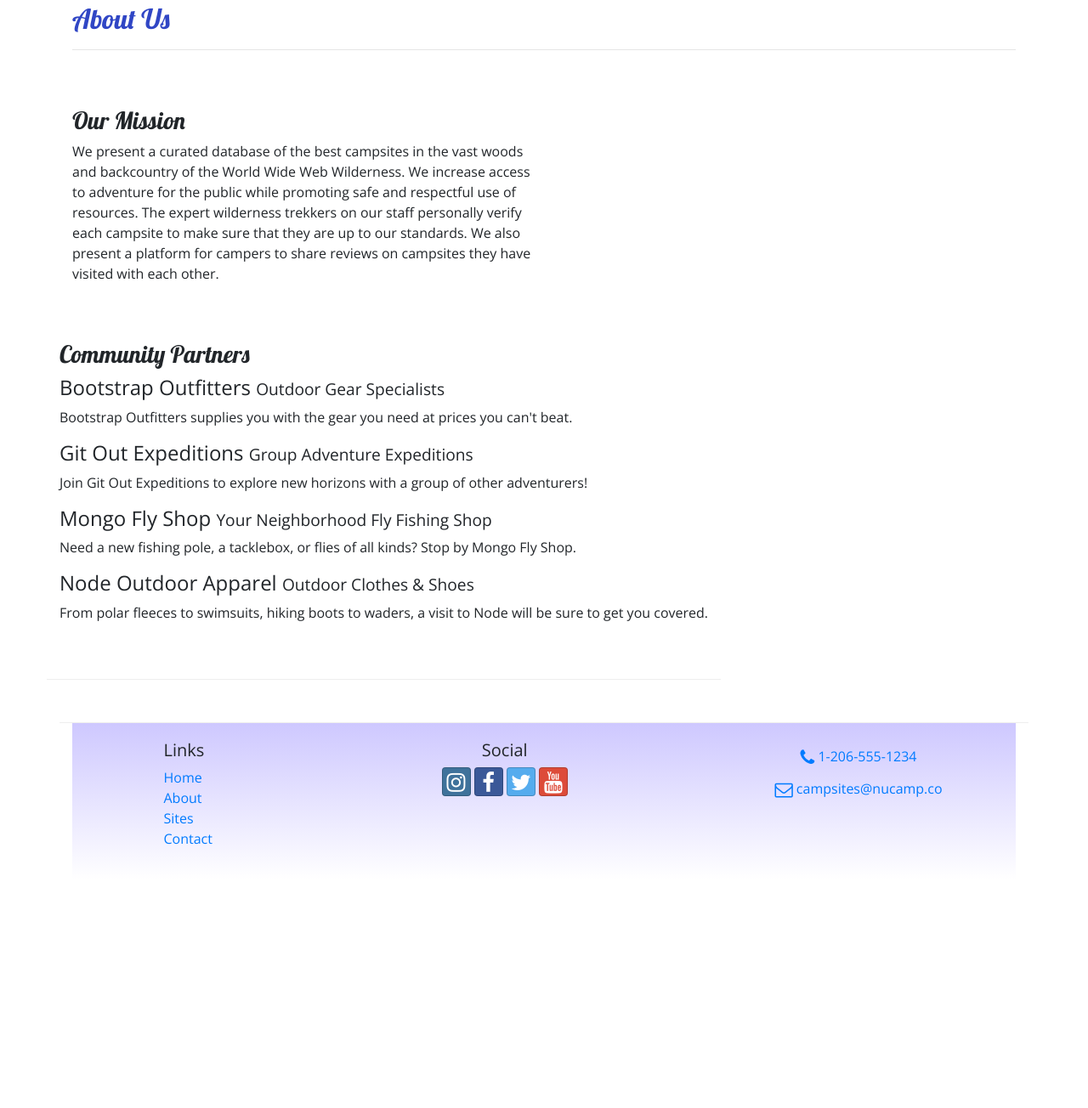
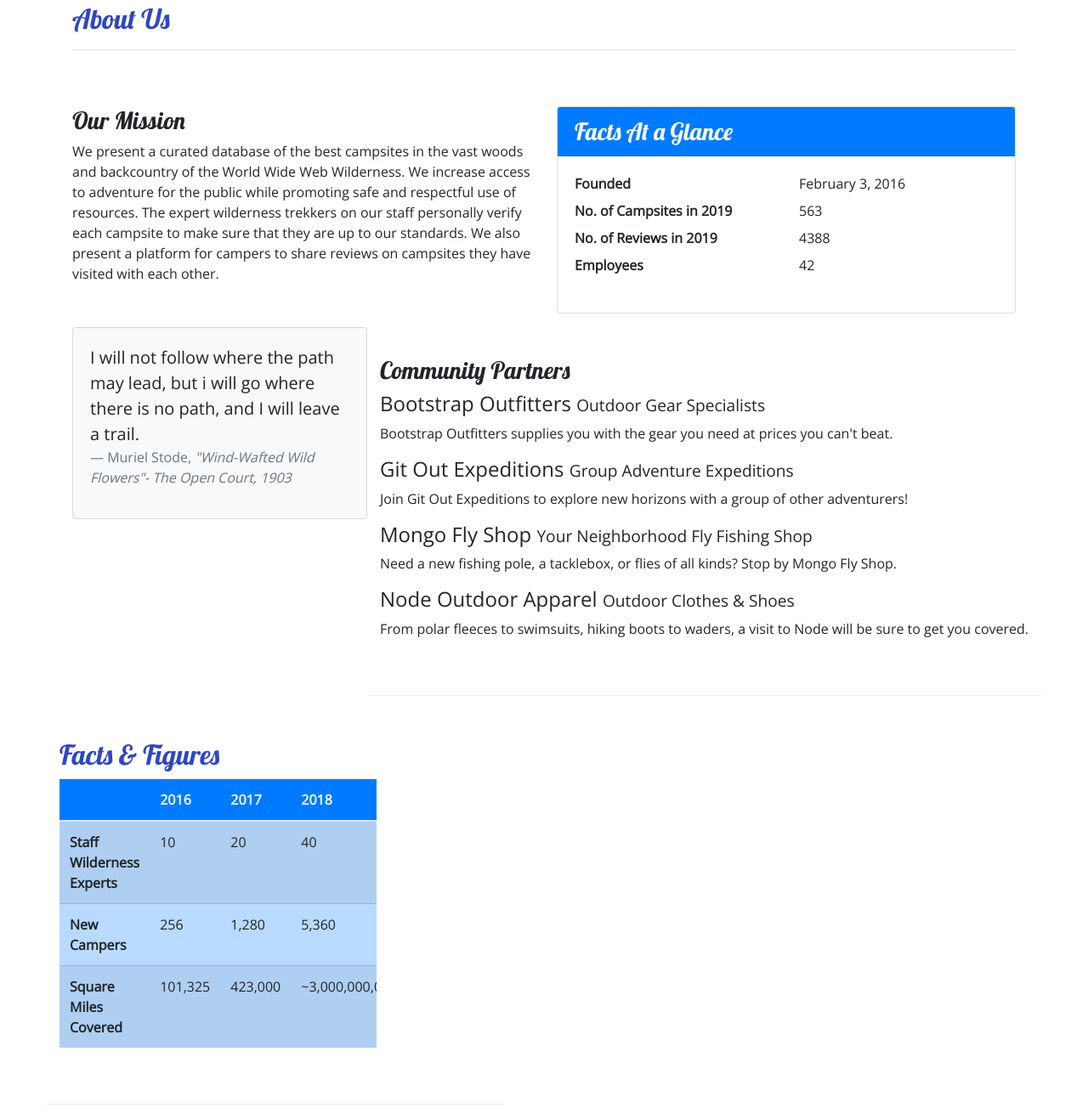
Before and after one commit to ralph702/nuCamp, a website: page aboutus.html in a window 1280 px wide. Shown: the part 279-1583 px from the top of the page at 85% size. Before the commit the page ends 1314 px from the top, so only its background shows below. Drawn offline with nearby package versions, Linux system fonts and the light colour scheme.

Commit message:
nucamp work

```diff
--- a/aboutus.html
+++ b/aboutus.html
@@ -64,7 +64,36 @@
             <h3>Our Mission</h3>
             <p>We present a curated database of the best campsites in the vast woods and backcountry of the World Wide Web Wilderness. We increase access to adventure for the public while promoting safe and respectful use of resources. The expert wilderness trekkers on our staff personally verify each campsite to make sure that they are up to our standards. We also present a platform for campers to share reviews on campsites they have visited with each other.</p>
         </div>
+        <div class="col-sm-6">
+            <div class="card">
+                <h3 class="card-header bg-primary text-white"> Facts At a Glance</h3>
+                <div class="card-body">
+                    <dl class="row">
+                        <dt class="col-6">Founded</dt>
+                        <dd class="col-6">February 3, 2016 </dd>
+                        <dt class="col-6">No. of Campsites in 2019</dt>
+                        <dd class="col-6">563</dd>
+                        <dt class="col-6">No. of Reviews in 2019</dt>
+                        <dd class="col-6">4388</dd>
+                        <dt class="col-6">Employees</dt>
+                        <dd class="col-6">42</dd>
 
+                    </dl>
+                </div>
+            </div>
+        </div>
+        <div class="col">
+            <div class="card bg-light mt-3">
+                <blockquote class="blockquote card-body">
+                    <p class="mb-0">I will not follow where the path may lead, but i will go where there is no path, and I will leave a trail.</p>
+                    <footer class="blockquote-footer">Muriel Stode,
+                        <cite title="Source Title">"Wind-Wafted Wild Flowers"- The Open Court, 1903</cite>
+
+                    </footer>
+                </blockquote>
+
+            </div>
+        </div>
 
         <div class="row row-content">
             <div class="col-12">
@@ -79,9 +108,50 @@
                 <p class="d-none d-sm-block">From polar fleeces to swimsuits, hiking boots to waders, a visit to Node will be sure to get you covered.</p>
             </div>
         </div>
+        <div class="row row-content">
+            <div class="col-sm-9">
+                <h2>Facts &amp; Figures</h2>
+                <div class="table-responsive">
+                    <table class="table table-striped">
+                        <thead>
+                            <tr class="bg-primary text-light">
+                                <th>   </th>
+                                <th> 2016</th>
+                                <th> 2017</th>
+                                <th> 2018</th>
+                            </tr>
+                        </thead>
+                        <tbody class="table-primary">
+                            <tr>
+                                <th> Staff Wilderness Experts </th>
+                                <td> 10</td>
+                                <td> 20</td>
+                                <td> 40</td>
+                            </tr>
+                            <tr>
+                                <th>New Campers</th>
+                                <td> 256</td>
+                                <td> 1,280</td>
+                                <td> 5,360</td>
+                            </tr>
+                            <tr>
+                                <th> Square Miles Covered</th>
+                                <td> 101,325</td>
+                                <td> 423,000</td>
+                                <td> ~3,000,000,000</td>
+                            </tr>
+
+                        </tbody>
+                    </table>
+
+                </div>
+
+            </div>
+
+        </div>
     </div>
 
-    <footer>
+    <footer class="site-footer">
         <div class="container">
             <div class="row">
                 <div class="col-4 col-sm-2 offset-1">
--- a/css/styles.css
+++ b/css/styles.css
@@ -14,7 +14,7 @@ header h2 {
     color: #cec8ff;
 }
 
-footer {
+.site-footer {
     background-image: linear-gradient(#cec8ff,white);
     padding: 20px 0;
 
```
Also changed, not shown: contactus.html (+1 -1 lines), index.html (+1 -1 lines).
